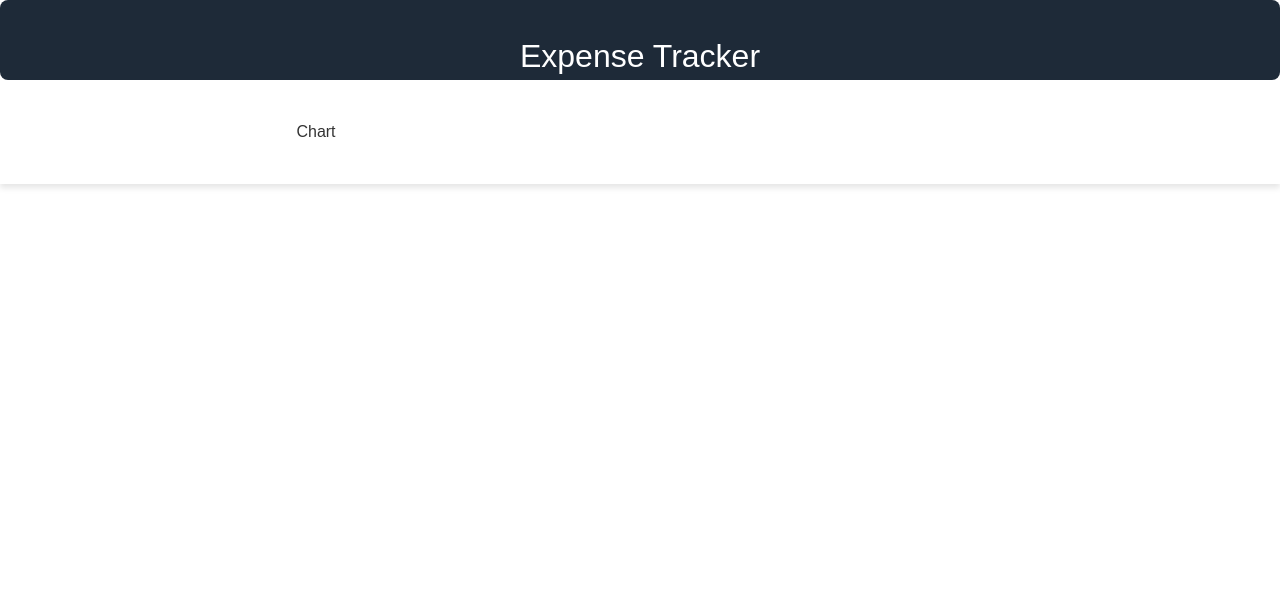
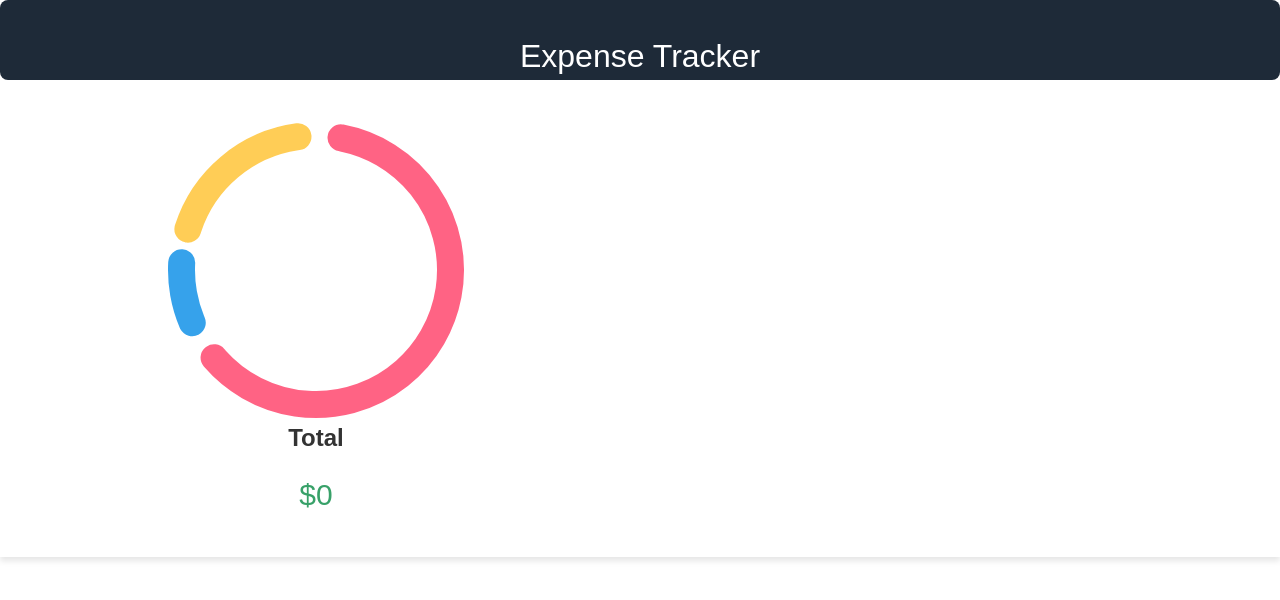
Before and after one commit to WAUdeshinduminaweerakoon/Expense-Tracker-Application, a React (Create React App) app in the folder client/: page / in a window 1280 px wide. Shown: the top 600 px of the page. Built offline with nearby package versions, Linux system fonts and the light colour scheme.

Commit message:
add Doughnut add Pie charts

```diff
--- a/client/package.json
+++ b/client/package.json
@@ -8,6 +8,7 @@
     "@testing-library/user-event": "^13.5.0",
     "chart.js": "^4.4.0",
     "react": "^18.2.0",
+    "react-chartjs-2": "^5.2.0",
     "react-dom": "^18.2.0",
     "react-scripts": "5.0.1",
     "web-vitals": "^2.1.4"
--- a/client/src/components/Graph.jsx
+++ b/client/src/components/Graph.jsx
@@ -1,12 +1,39 @@
 import React from 'react';
 import './graph.css';
+import {Doughnut} from 'react-chartjs-2'
+import {Chart,ArcElement}from 'chart.js';
+
+Chart.register(ArcElement);
+const config={
+  data:{
+    datasets: [{
+      data: [300, 50, 100],
+      backgroundColor: [
+        'rgb(255, 99, 132)',
+        'rgb(54, 162, 235)',
+        'rgb(255, 205, 86)'
+      ],
+      hoverOffset: 4,
+      borderRadius:30,
+      spacing:10
+    }]
+
+  },
+  options :{
+    cutout: 115
+  }
+
+}
+
 
 const Graph = () => {
   return (
     <div className='graph-container'>
       <div className="item">
           <div className="chart">
-            Chart
+            <Doughnut{...config}></Doughnut>
+            <h3 className='total-h'>Total</h3>
+            <span>${0}</span>
           </div>
           <div className="lables-div">
             {/*Lables*/}
--- a/client/src/components/graph.css
+++ b/client/src/components/graph.css
@@ -16,3 +16,16 @@
 .lables-div > * + * {
     margin-top: 1rem; /* Equivalent to gap-4 */
   }
+
+.total-h{
+   margin-bottom: 1rem;
+   font-weight: bold;
+   font-size: 24px;
+}
+.chart span{
+    display: block;
+    font-size: 1.875rem;
+    color: #38a169;
+    /* color: #f41313; */
+
+}
```
Also changed, not shown: 1 other file (tests, documents, lock files or other folders).
